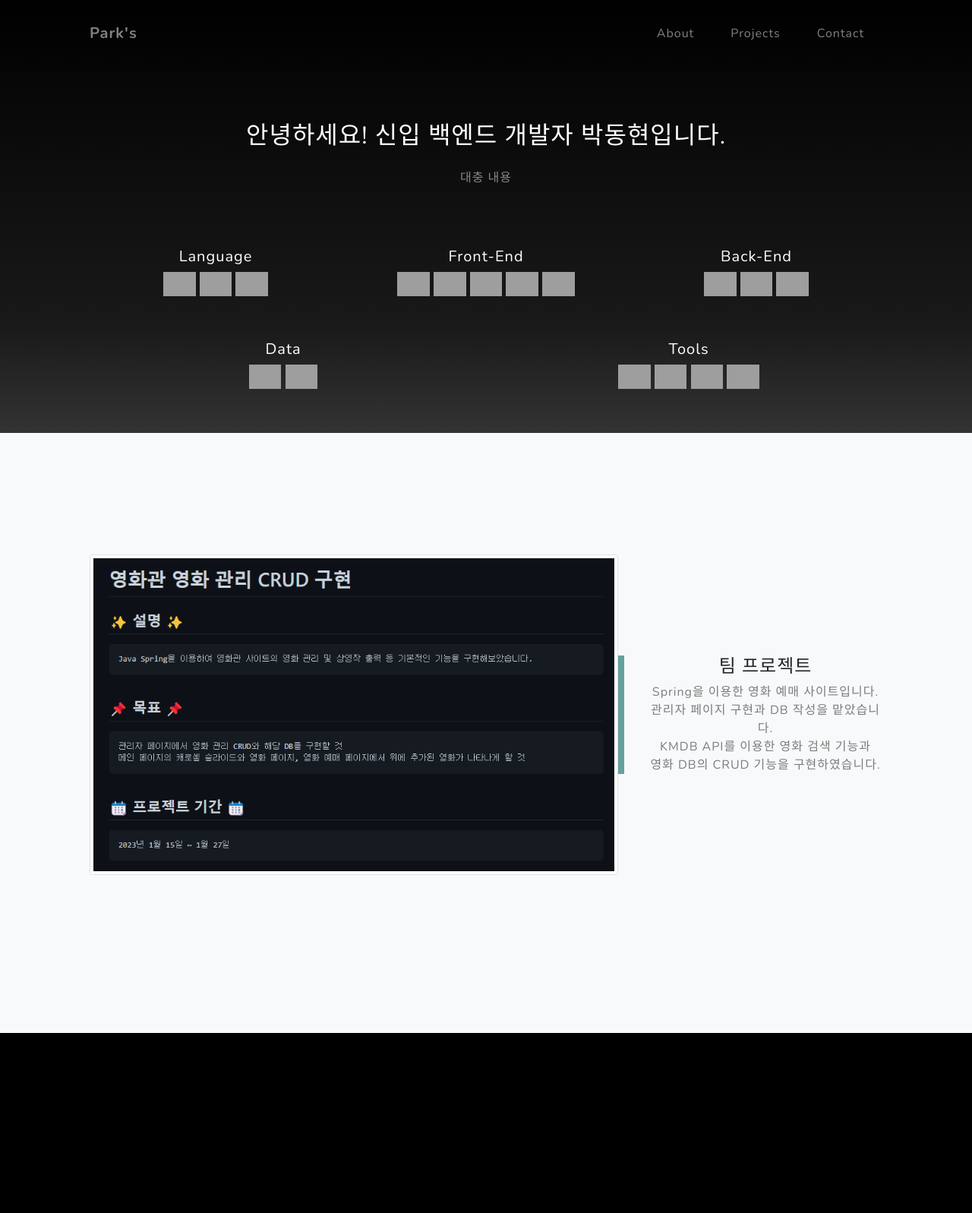
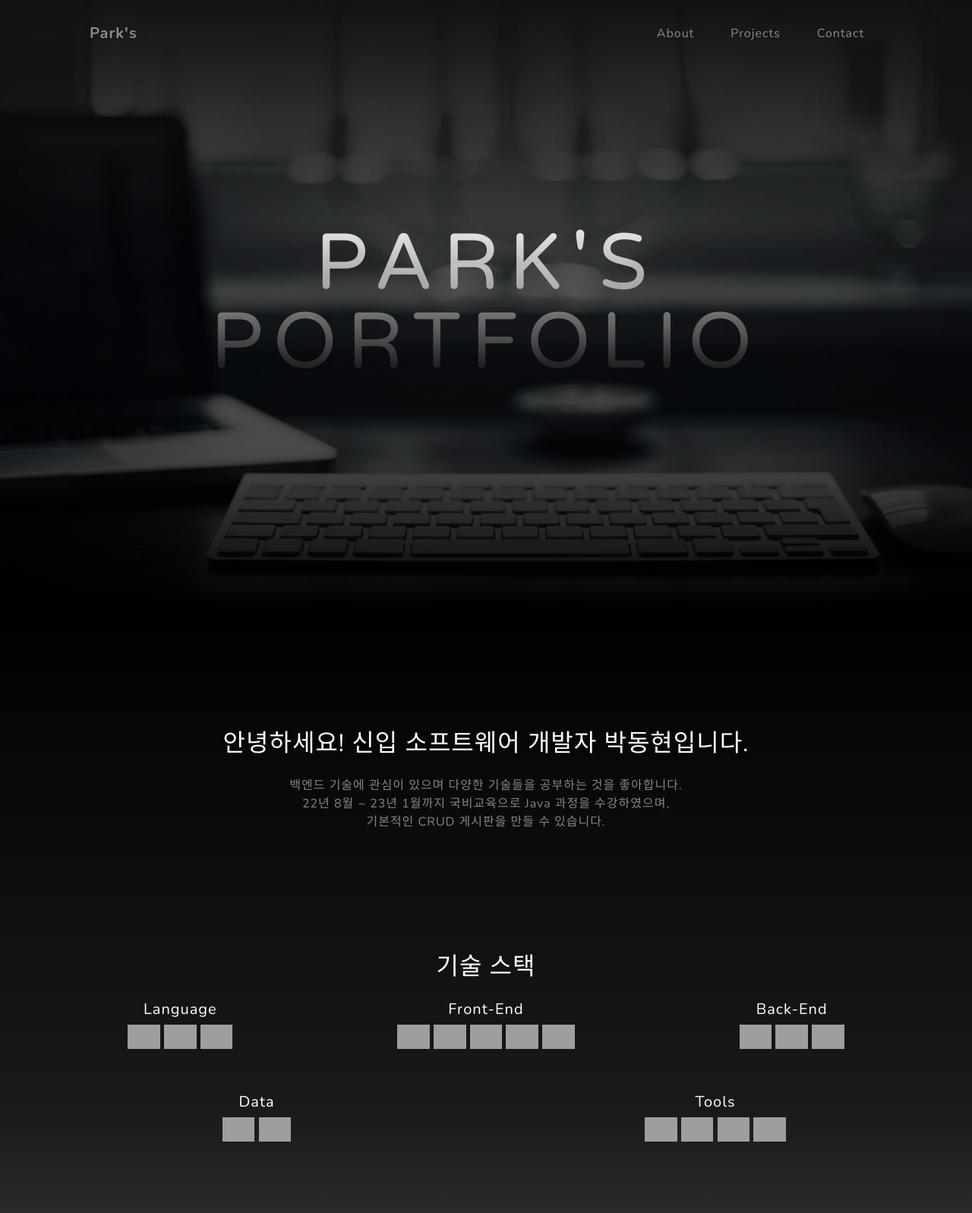
Before and after one commit to suffolk066/suffolk066.github.io, a plain HTML site: page index.html in a window 1280 px wide. Shown: the top 1597 px of the page at 76% size. Drawn offline with nearby package versions, Linux system fonts and the light colour scheme; grey boxes are pictures that could not be loaded.

Commit message:
중간저장

```diff
--- a/index.html
+++ b/index.html
@@ -33,16 +33,34 @@
                 </div>
             </div>
         </nav>
-
+        <!-- 헤더 -->
+        <header class="masthead">
+            <div class="container px-4 px-lg-5 d-flex h-100 align-items-center justify-content-center">
+                <div class="d-flex justify-content-center">
+                    <div class="text-center">
+                        <h1 class="mx-auto my-0 text-uppercase">Park's PORTFOLIO</h1>
+                        <!-- <h2 class="text-white-50 mx-auto mt-2 mb-5">A free, responsive, one page Bootstrap theme created by Start Bootstrap.</h2> -->
+                        <!-- <a class="btn btn-primary" href="#about">Get Started</a> -->
+                    </div>
+                </div>
+            </div>
+        </header>
         <!-- About-->
-        <section class="about-section text-center" id="about" height="500px">
-            <div class="container px-4 px-lg-5">
+        <section class="about-section text-center" id="about">
+            <div class="container-fluid px-4 px-lg-5">
                 <div class="row gx-4 gx-lg-5 justify-content-center">
                     <div class="col-lg-8">
-                        <h2 class="text-white mb-4">안녕하세요! 신입 백엔드 개발자 박동현입니다.</h2>
+                        <h2 class="text-white mb-4">안녕하세요! 신입 소프트웨어 개발자 박동현입니다.</h2>
                         <p class="text-white-50">
-                            대충 내용
+                            백엔드 기술에 관심이 있으며 다양한 기술들을 공부하는 것을 좋아합니다.<br>
+                            22년 8월 ~ 23년 1월까지 국비교육으로 Java 과정을 수강하였으며,<br>
+                            기본적인 CRUD 게시판을 만들 수 있습니다.
                         </p>
+                    </div>
+                    <div class="row gx-4 gx-lg-5 justify-content-center" style="margin-top: 5rem;">
+                        <div class="col-lg-8">
+                            <h2 class="text-white mb-4">기술 스택</h2>
+                        </div>
                     </div>
                     <div class="row mb-5 badge-src">
                         <div class="col-sm-4">
@@ -66,7 +84,7 @@
                             <img src="https://img.shields.io/badge/MySQL-%2300f.svg?style=flat-square&logo=mysql&logoColor=white" />
                         </div>
                     </div>
-                    <div class="row mb-5 badge-src">
+                    <div class="row badge-src" style="margin-bottom: 10rem;">
                         <div class="col-sm-6">
                             <h5 class="text-white"> Data </h6>
                             <img src="https://img.shields.io/badge/BeautifulSoup4-006dad?style=flat-square&logo=beautifulsoup4&logoColor=white" />
@@ -81,7 +99,6 @@
                         </div>
                     </div>
                 </div>
-                <!-- <img class="img-fluid" src="assets/img/ipad.png" alt="..." /> -->
             </div>
         </section>
 
@@ -128,7 +145,7 @@
                                 <i class="fas fa-envelope fa-xl text-primary mb-2"></i>
                                 <h3 class="text-uppercase m-0">Email</h4>
                                 <hr class="my-4 mx-auto" />
-                                <div class="small2 text-black-50"><a href="mailto:zofldj0913@naver.com">zofldj0913@naver.com</a></div>
+                                <div class="small2 text-black-50"><a href="mailto:dhpark94722@gmail..com">dhpark94722@gmail.com</a></div>
                             </div>
                         </div>
                     </div>
--- a/js/scripts.js
+++ b/js/scripts.js
@@ -6,7 +6,6 @@
 //
 // Scripts
 //
-
 window.addEventListener('DOMContentLoaded', event => {
 
     // Navbar shrink function
```
Also changed, not shown: assets/img/computer.jpg (added), css/styles.css.
